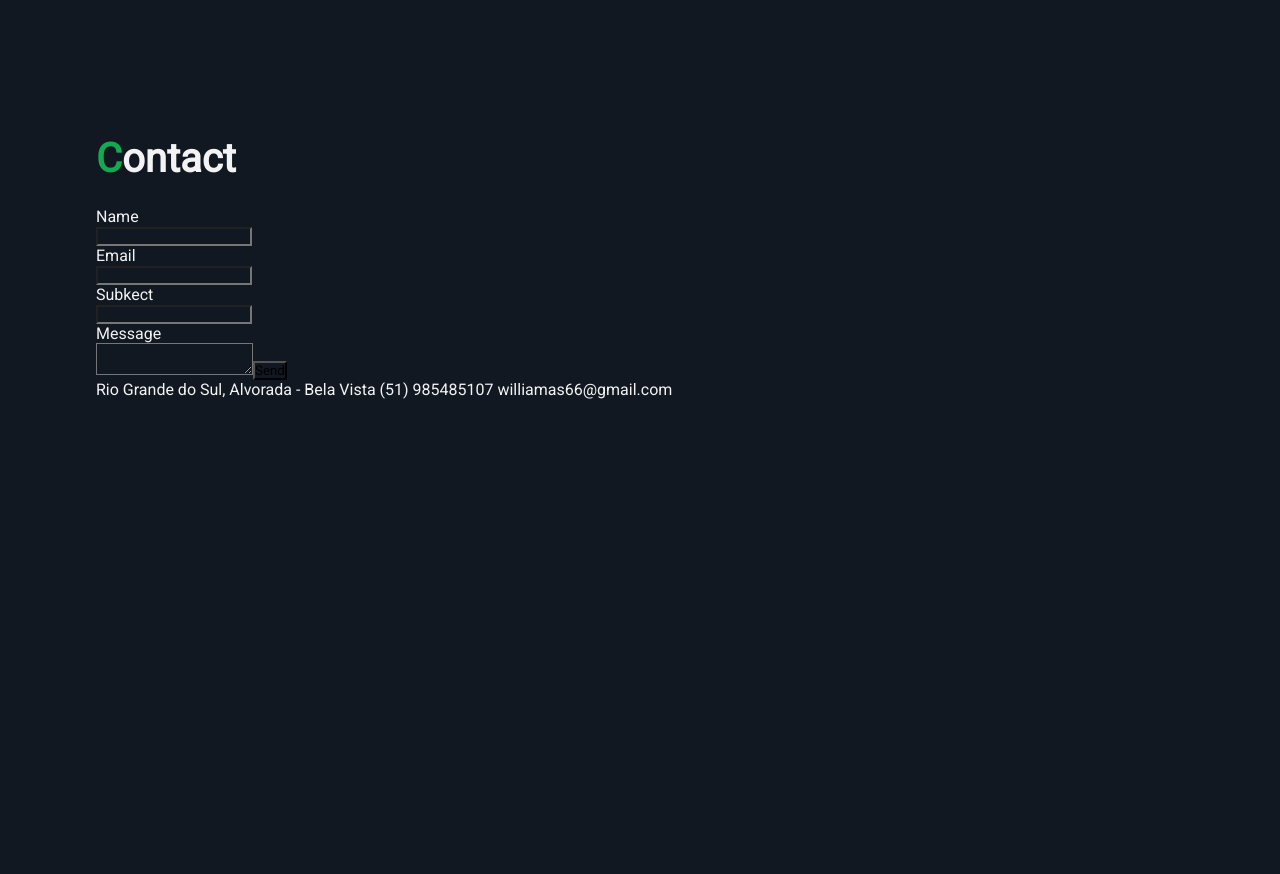
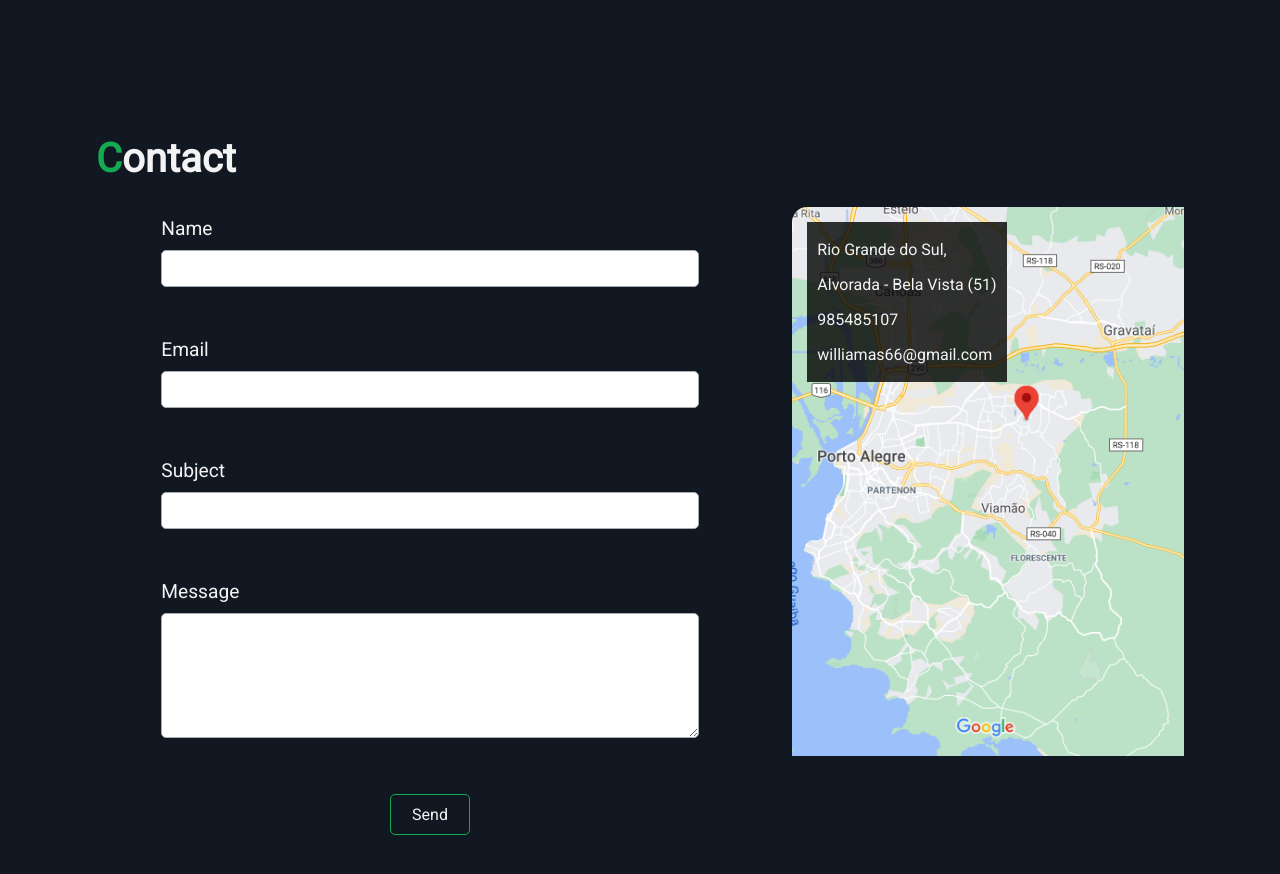
Before and after one commit to Williamas47/Portfolio-William-Almeida, a React (Create React App) app: page / in a window 1280 px wide. Shown: the part 2280-3154 px from the top of the page. Built offline with nearby package versions, Linux system fonts and the light colour scheme; the HTML template or start-up script is replaced by a standard one.

Commit message:
Contact styles added

```diff
--- a/src/components/Main/Contact/Contact.js
+++ b/src/components/Main/Contact/Contact.js
@@ -3,8 +3,9 @@ import {StyledContact} from "./ContactStyles";
 const Contact = () => {
     return (
         <StyledContact>
+              <h2><span>C</span>ontact</h2>
+            <div id="contactContent">
             <div id="contactLeft">
-              <h2><span>C</span>ontact</h2>
               <form>
                   <label>
                       <p>Name</p>
@@ -15,7 +16,7 @@ const Contact = () => {
                       <input type="email"/>
                   </label>
                   <label>
-                      <p>Subkect</p>
+                      <p>Subject</p>
                       <input type="text"/>
                   </label>
                   <label>
@@ -27,16 +28,17 @@ const Contact = () => {
             </div>
             <div id="contactRight">
                 <div id="map">
-                    <span id="contactInfos">
+                    <div id="contactInfos">
                         <p>
                             Rio Grande do Sul,
                             Alvorada - Bela Vista
                             (51) 985485107
                             williamas66@gmail.com
                         </p>
-                    </span>
+                    </div>
                 </div>
 
+            </div>
             </div>
         </StyledContact>
     )
--- a/src/components/Main/Contact/ContactStyles.js
+++ b/src/components/Main/Contact/ContactStyles.js
@@ -1,12 +1,121 @@
 import styled from "styled-components";
+import adressMapIMG from "../../../img/AdressMap.png";
 
 export const StyledContact = styled.section`
     height: 100vh;
     color: var(--text-primary-color);
     padding-top: 15px;
+    position: relative;
     h2{
         font-size: 2.5em;
         span{ color: var(--secundary-color)};
         margin-bottom: 25px;
     }
+    #contactContent{
+        display: flex;
+        align-items: center;
+        height: 80%;
+        /* width: 95%; */
+        justify-content: space-between;
+        margin: 0 auto;
+        /* border: 1px solid red; */
+        position: relative;
+        #contactLeft{
+            width: 60%;
+            height: 100%;
+            form{
+                display: flex;
+                /* gap: 40px; */
+                flex-wrap: wrap;
+                flex-direction: column;
+                justify-content: space-between;
+                max-width: 100%;
+                height: 100%;
+
+                /* padding-right: 150px; */
+
+                padding-right: 50px;
+                padding-left: 10%;
+
+                /* padding: 0 50px; */
+                padding-top: 10px;
+                position: relative;
+                label{
+                    font-size: 1.2em;
+                    width: 100%;
+                    margin-bottom: 10px;
+                    p{
+                        padding-bottom: 10px;
+                    }
+
+                    input, textarea{
+                        width: 90%;
+                        width: 100%;
+                        background: white;
+                        border: 1px solid var(--text-secundary-color);
+                        border-radius: 5px;
+                        padding: 10px;
+                        box-sizing: border-box;
+                    }
+                    textarea{
+                        min-width: 50%;
+                        /* max-width: 583px; */
+                        max-width: 100%;
+                        height: 125px;
+                        max-height: 125px;
+                    }
+                }
+                button{
+                    width: 15%;
+                    margin: 0 auto;
+                    /* margin-left: calc(92.5% - 7.5%); */
+                    background: transparent;
+                    border: 1px solid var(--secundary-color);
+                    color: var(--text-primary-color);
+                    padding: 10px 15px;
+                    font-size: 1em;
+                    border-radius: 5px;
+                }
+            }
+        }
+        #contactRight{
+            /* width: 35%; */
+            width: 40%;
+            height: 100%;
+            position: relative;
+            #map{
+                height: 100%;
+                /* Maybe */
+                    width: 90%;
+                    margin-left: 10%;
+                /*  */
+                background: transparent;
+
+                /* padding: 10px; */
+                background-image: url(${adressMapIMG});
+                border-radius: 15px 0 0 15px ;
+                background-position-y: -50px;
+                background-repeat: no-repeat;
+                background-size: 100%;
+                #contactInfos{
+                    line-height: 35px;
+                    z-index: 3;
+                    width: 200px;
+                    background: transparent;
+                    padding-top: 15px;
+                    margin-left: 15px;
+                    /* padding-left: 15px; */
+                    /* padding: 15px 0 0 15px; */
+                    /* margin: 15px 0 0 15px; */
+                    /* margin-top: 20px; */
+                    /* padding: 15px; */
+                    /* background: rgb(0,0,0, 50%); */
+                    p{
+                        padding: 10px;
+                        background: rgb(0,0,0, 80%);
+                    }
+                }
+            }
+        }
+    }
 `;
```
Also changed, not shown: src/img/AdressMap.png (added).
